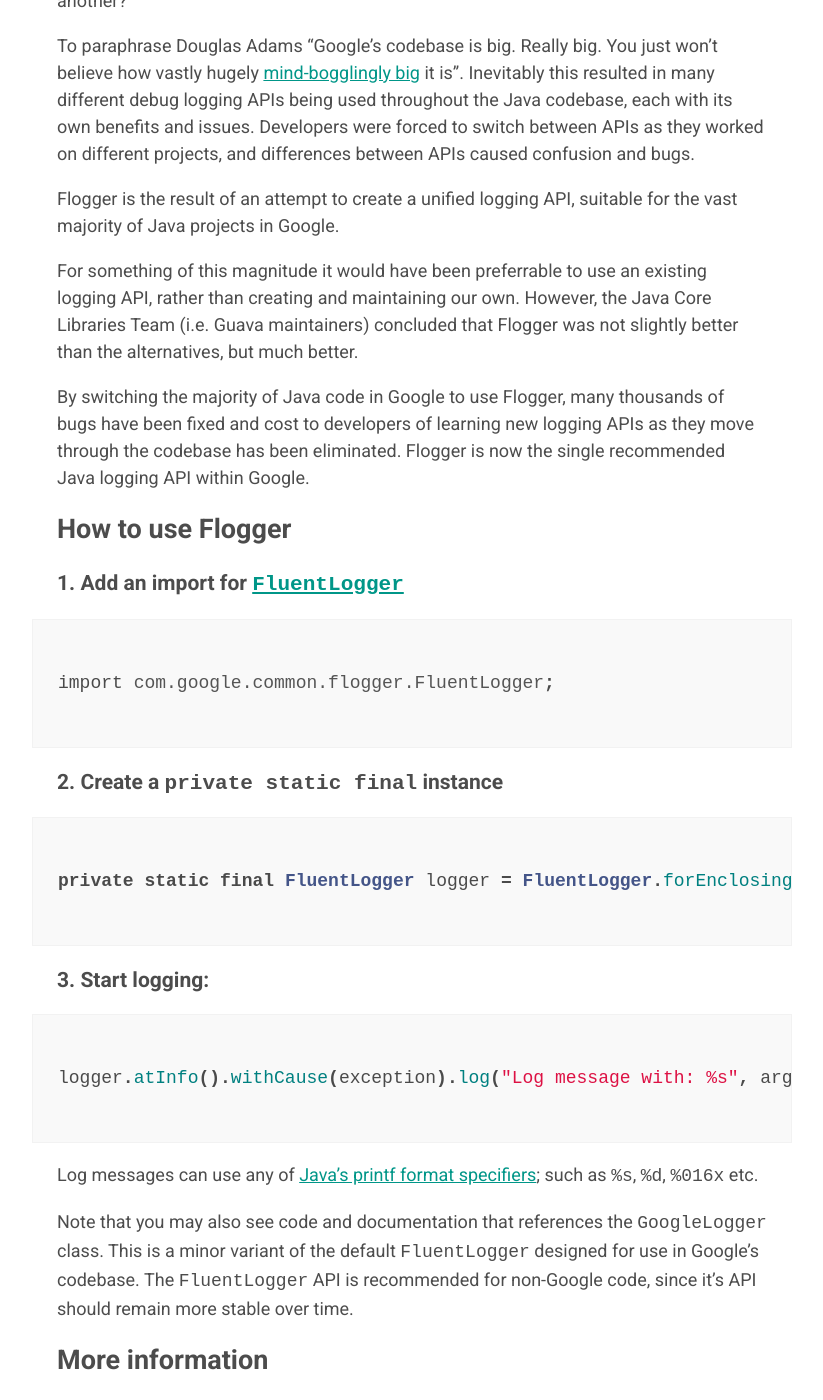
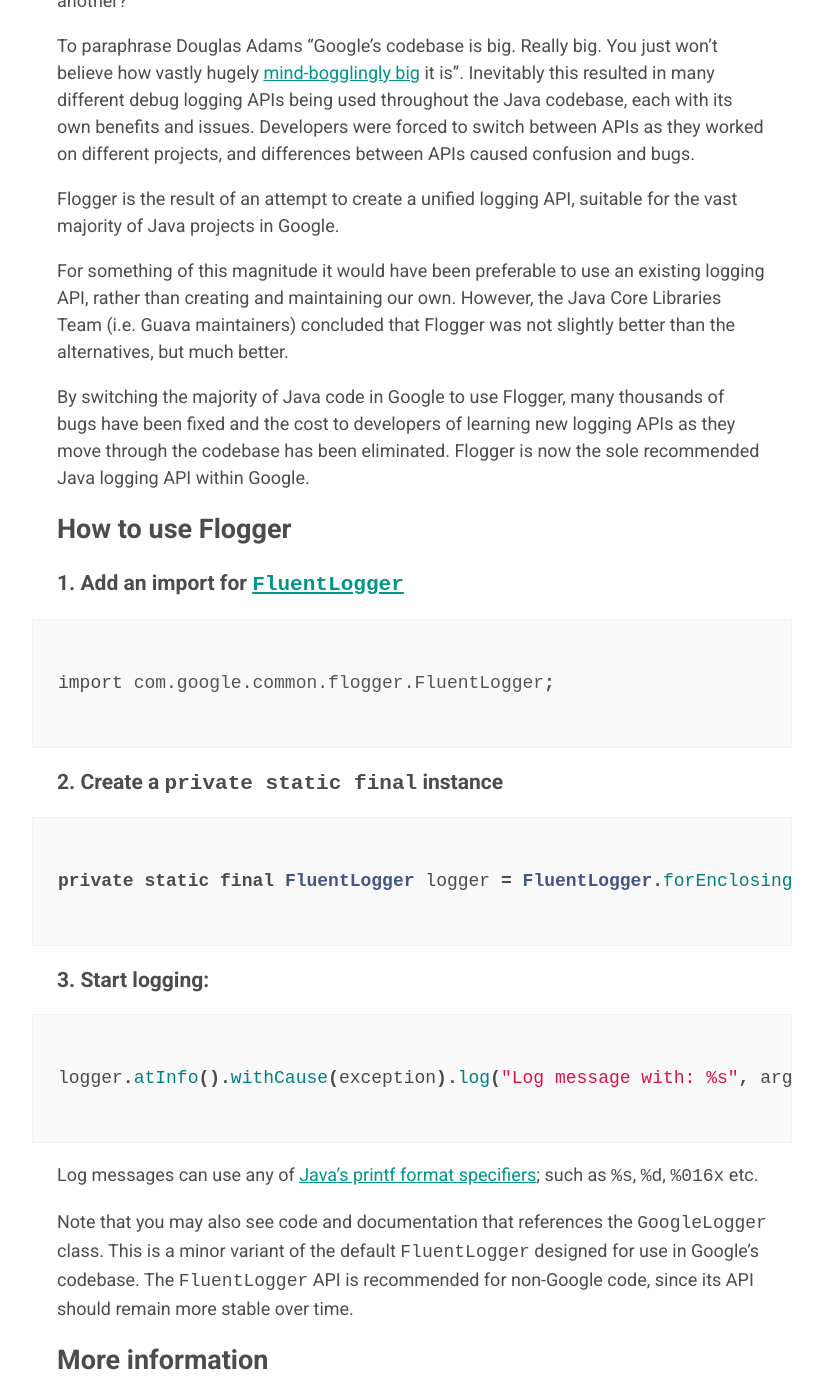
Before and after one commit to google/flogger, a Jekyll site: the page built from docs/index.md, in a window 1280 px wide and 1400 px high, scrolled down 1356 px. Shown: the whole window, without its empty margins (228-1051 px from the left). Built offline with Jekyll 4.4.1, drawn with Linux system fonts in a browser that asks for light colours.

Commit message:
Copyedit the README file
-------------
Created by MOE: https://github.com/google/moe
MOE_MIGRATED_REVID=193066904

```diff
--- a/docs/index.md
+++ b/docs/index.md
@@ -56,14 +56,14 @@ differences between APIs caused confusion and bugs.
 Flogger is the result of an attempt to create a unified logging API, suitable
 for the vast majority of Java projects in Google.
 
-For something of this magnitude it would have been preferrable to use an
+For something of this magnitude it would have been preferable to use an
 existing logging API, rather than creating and maintaining our own. However, the
 Java Core Libraries Team (i.e. Guava maintainers) concluded that Flogger was not
 slightly better than the alternatives, but much better.
 
 By switching the majority of Java code in Google to use Flogger, many thousands
-of bugs have been fixed and cost to developers of learning new logging APIs as
-they move through the codebase has been eliminated. Flogger is now the single
+of bugs have been fixed and the cost to developers of learning new logging APIs
+as they move through the codebase has been eliminated. Flogger is now the sole
 recommended Java logging API within Google.
 
 ## How to use Flogger
@@ -93,7 +93,7 @@ such as `%s`, `%d`, `%016x` etc.
 Note that you may also see code and documentation that references the
 `GoogleLogger` class. This is a minor variant of the default `FluentLogger`
 designed for use in Google's codebase. The `FluentLogger` API is recommended for
-non-Google code, since it's API should remain more stable over time.
+non-Google code, since its API should remain more stable over time.
 
 <a name="more-information"></a>
 ## More information
```
Also changed, not shown: README.md.
